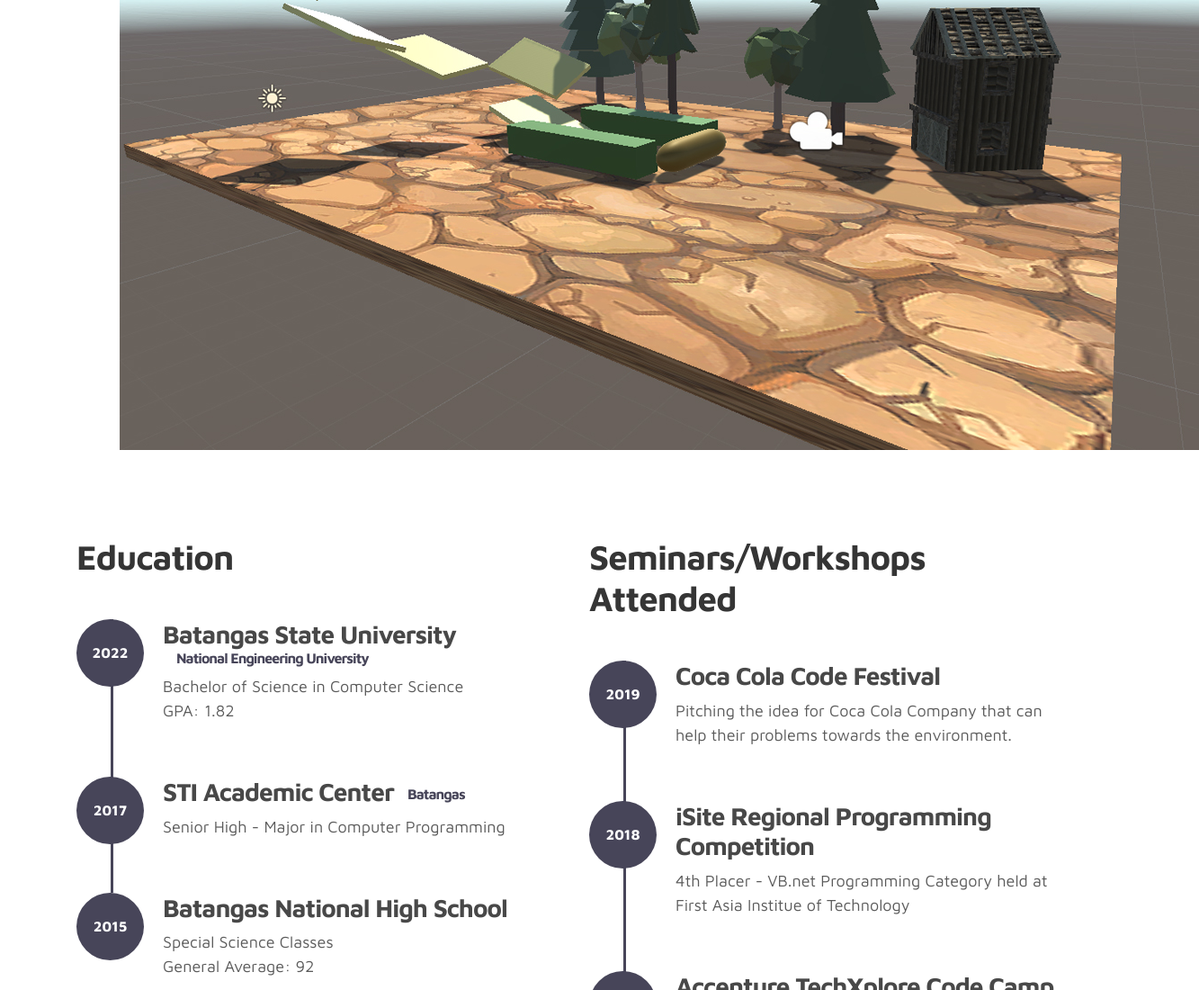
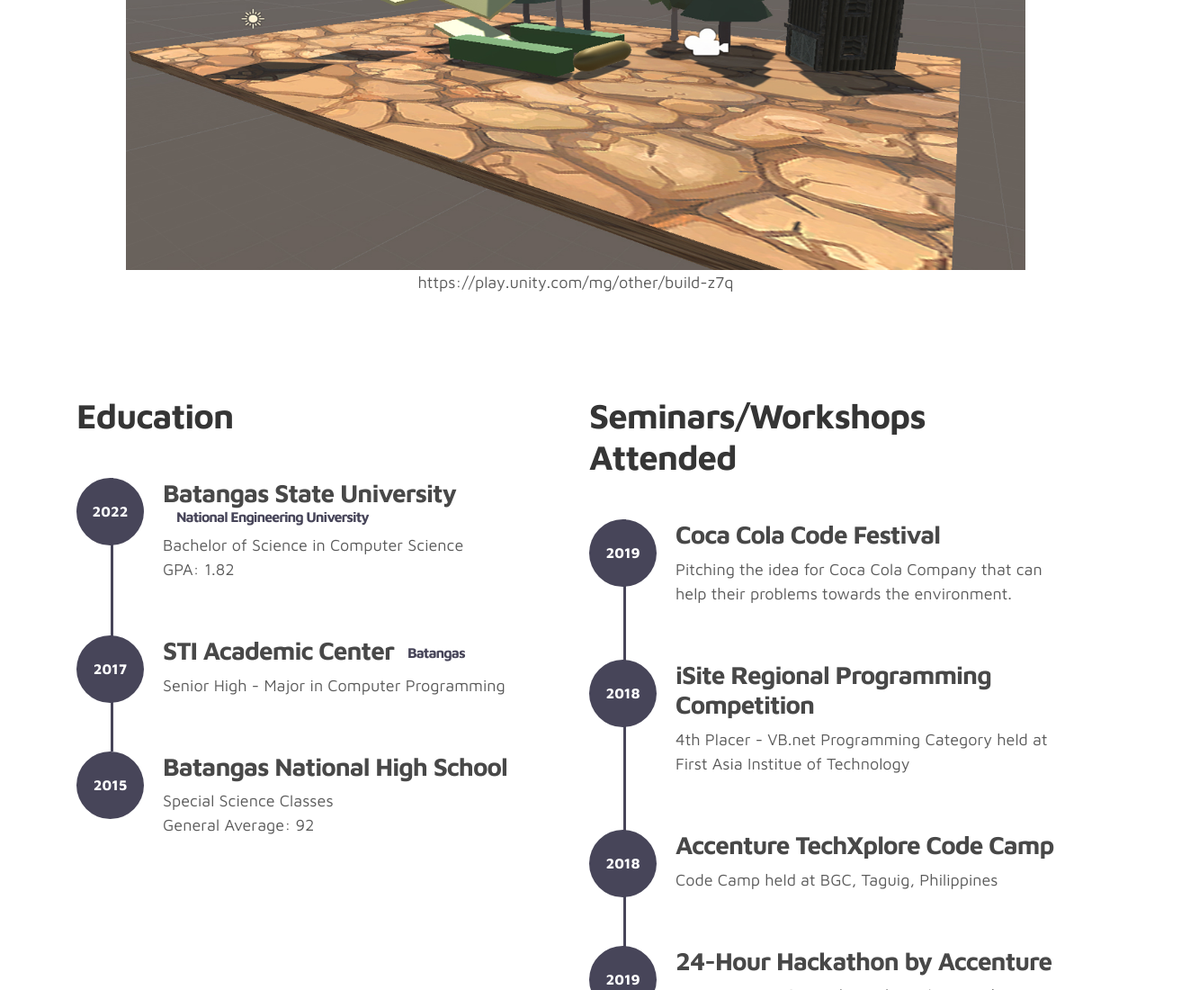
Before and after one commit to airaclaveria/airaclaveria.github.io, a plain HTML site: page index.html in a window 1280 px wide. Shown: the part 1724-2824 px from the top of the page at 90% size, 1333 px wide, since content can reach past the window. Drawn offline with Linux system fonts and the light colour scheme.

Commit message:
Update index.html
reducing the size of the image and adding the link of my unity anime

```diff
--- a/index.html
+++ b/index.html
@@ -190,7 +190,8 @@ https://www.tooplate.com/view/2115-marvel
                         <h2>Unity Projects</h2>
                       </div>
 
-                    <img src="images/project/thumbnailgame1.jpg" alt="trying out movement principles 1st" align="center">
+                    <img src="images/project/thumbnailgame1.jpg" alt="trying out movement principles 1st" align="center" style="width:1000px;height:500px;">
+                    <p align = "center">https://play.unity.com/mg/other/build-z7q</p>
 
 
 
```
